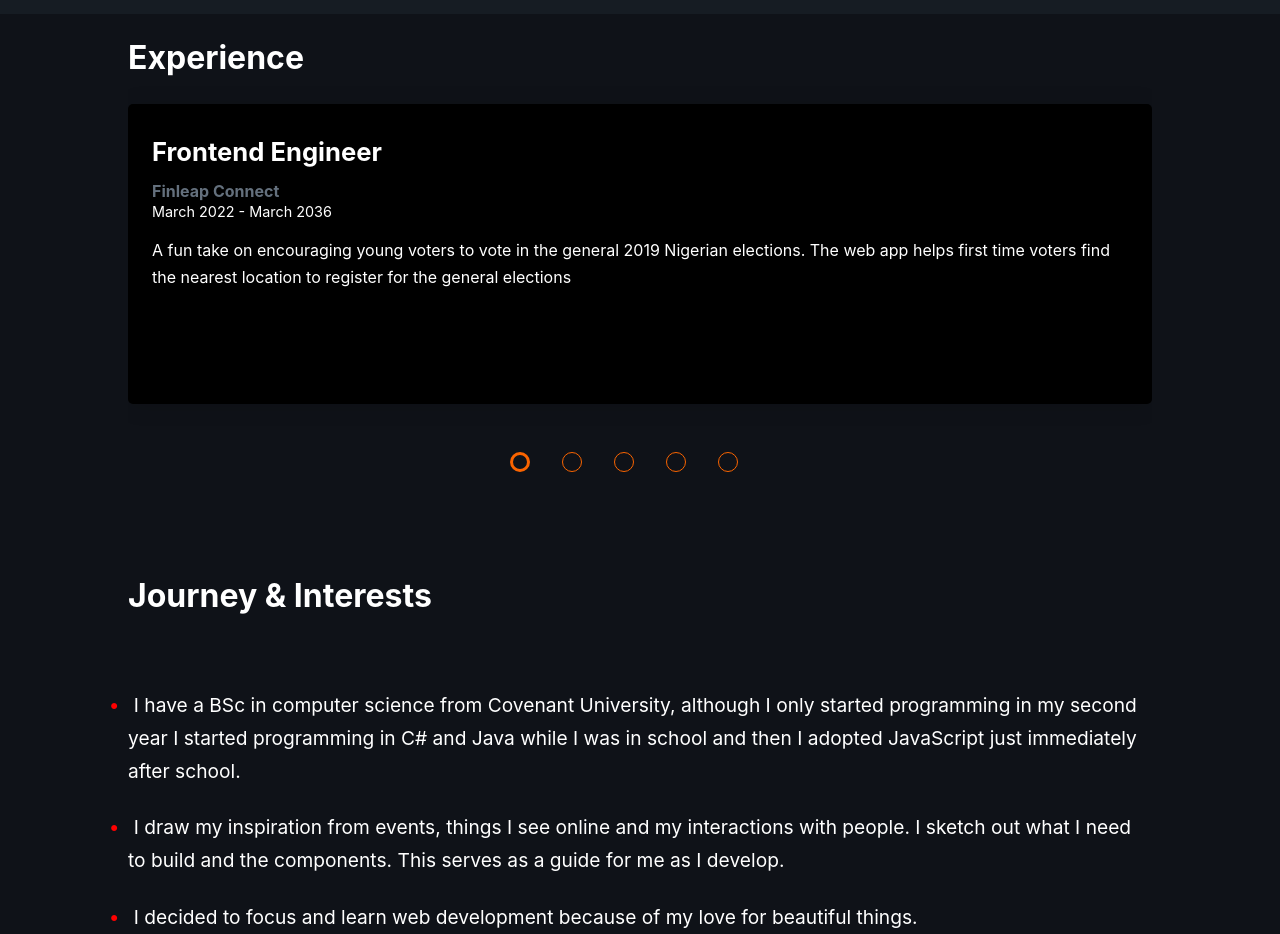
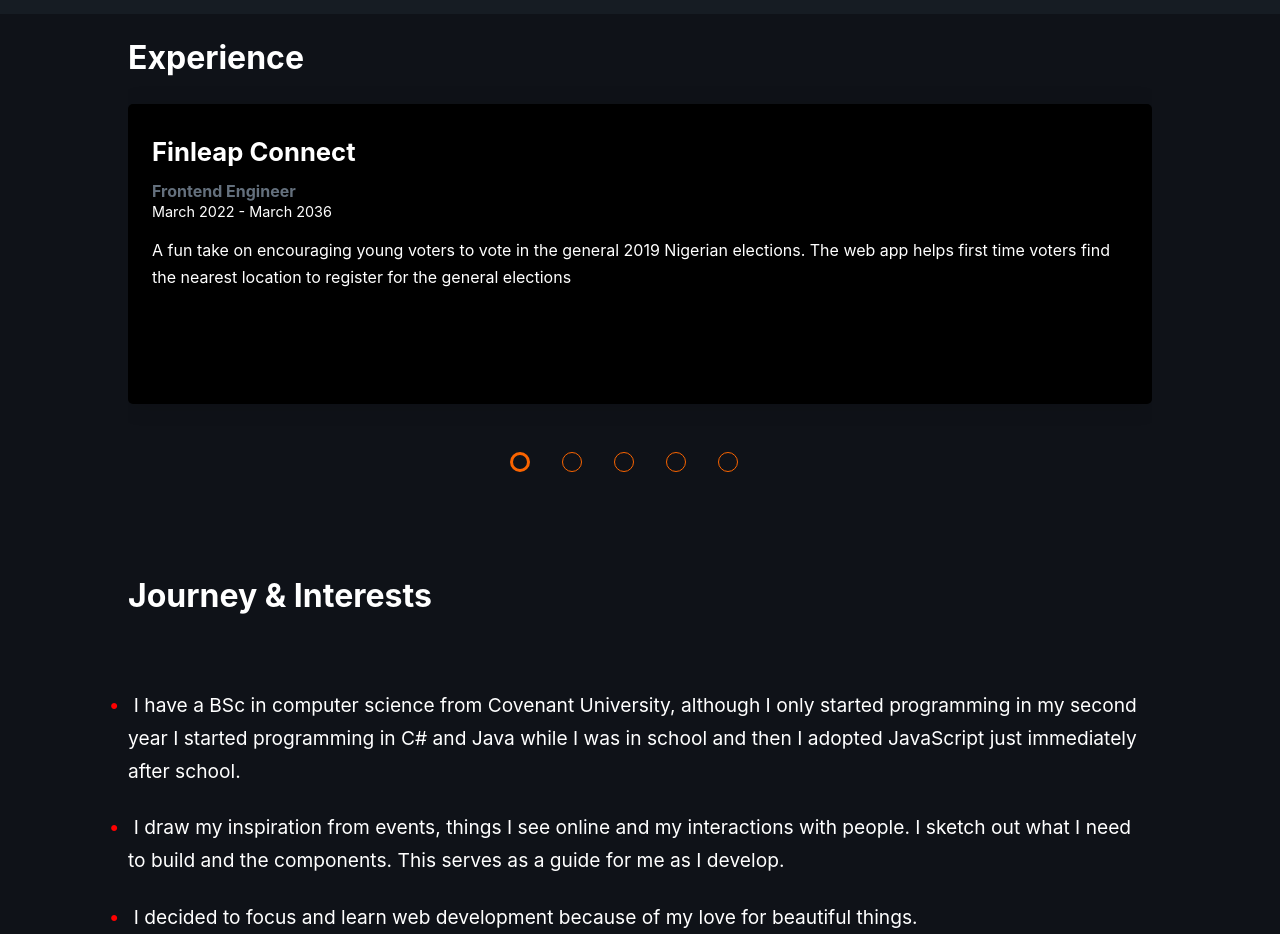
Before and after one commit to ngozi-ekekwe/ngozi.dev, a Next.js app: page / in a window 1280 px wide. Shown: the part 1900-2834 px from the top of the page. Built offline with nearby package versions, Linux system fonts and the light colour scheme.

Commit message:
flip company name

```diff
--- a/components/Experience.js
+++ b/components/Experience.js
@@ -18,8 +18,8 @@ function Experiences() {
                   className={carouselIndex === index ? "active" : ""}
                 >
                   <SingleExperienceWrapper>
-                    <h1>{experience.role}</h1>
-                    <h2>{experience.company}</h2>
+                    <h1>{experience.company}</h1>
+                    <h2>{experience.role}</h2>
                     <small>{experience.timeLine}</small>
                     <p>{experience.description}</p>
                   </SingleExperienceWrapper>
```
